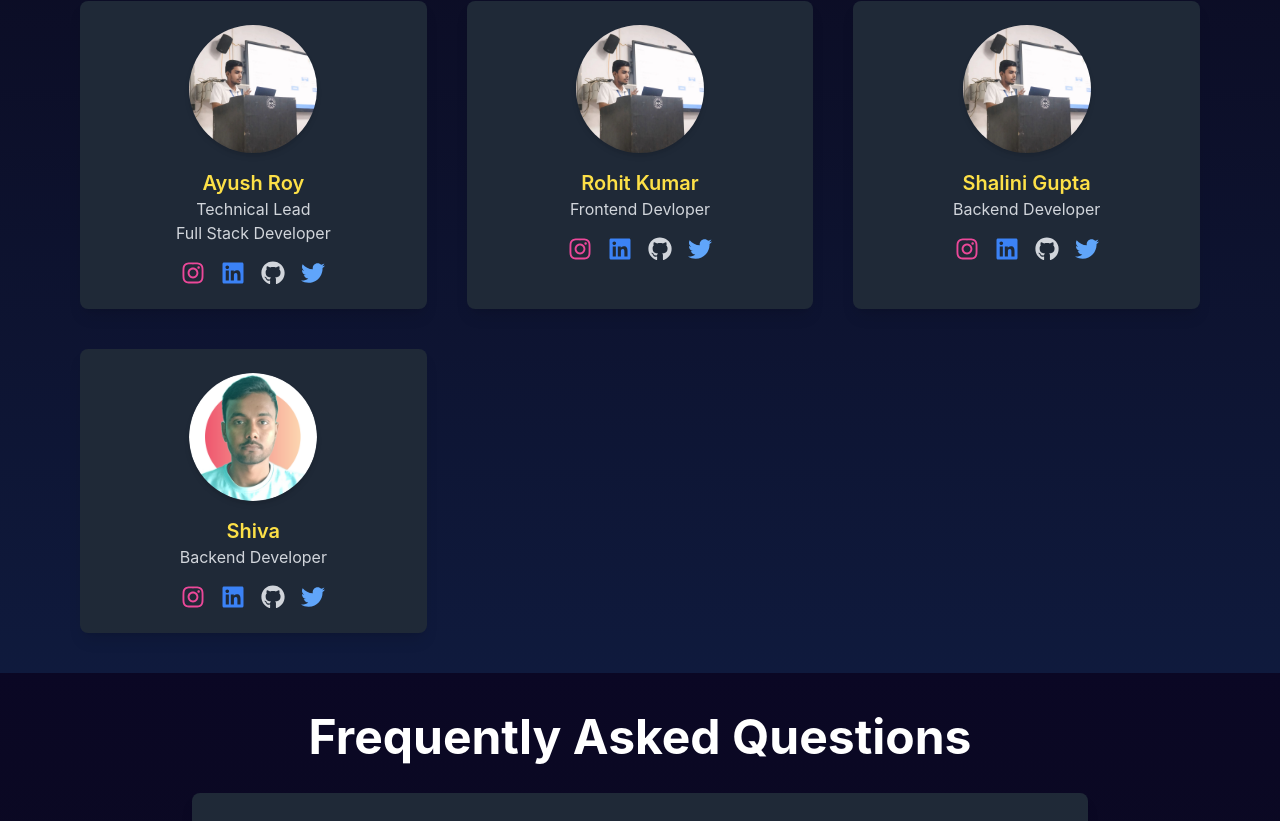
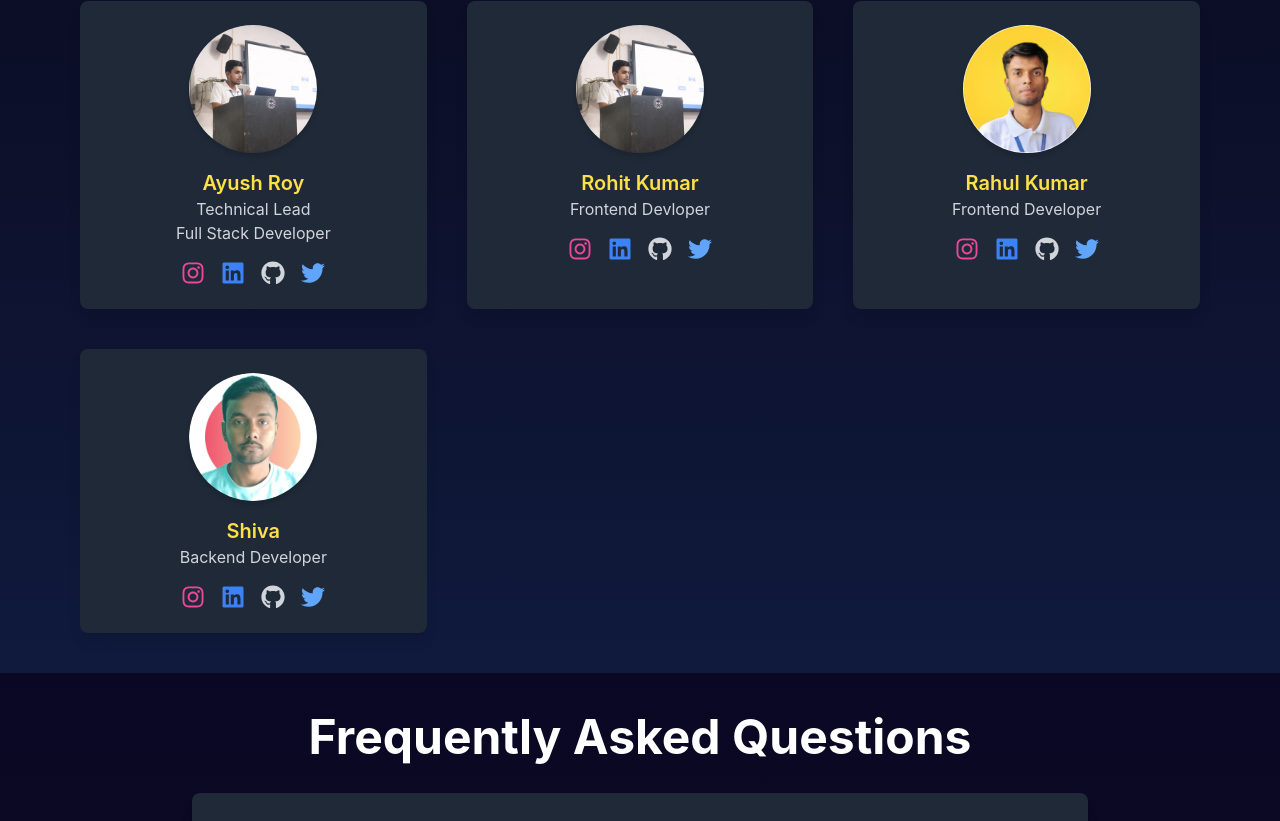
Before and after one commit to therahulkumarofficial/stagevibe2.0, a React (Vite) app: page / in a window 1280 px wide. Shown: the part 3717-4538 px from the top of the page. Built offline with nearby package versions, Linux system fonts and the light colour scheme.

Commit message:
Add social media links and update my profile image

```diff
--- a/src/components/Team.jsx
+++ b/src/components/Team.jsx
@@ -1,7 +1,8 @@
 import React from 'react';
 import { FaInstagram, FaLinkedin, FaGithub, FaTwitter } from 'react-icons/fa'; // Icons for social media
-import ayush from '..//assets/team/ayush.png';
-import shiva from '..//assets/team/shiva.png';
+import ayush from '../assets/team/ayush.png';
+import shiva from '../assets/team/shiva.png';
+import rahul from '../assets/team/rahul.png';
 
 // Example team data
 const teamMembers = [
@@ -28,13 +29,13 @@ const teamMembers = [
         twitter: 'https://twitter.com/rohitkumar',
     },
     {
-        name: 'Shalini Gupta',
-        role: 'Backend Developer',
-        image: ayush,
-        instagram: 'https://instagram.com/ayushroyl',
-        linkedin: 'https://www.linkedin.com/in/shalinigupta',
-        github: 'https://github.com/shalinigupta',
-        twitter: 'https://twitter.com/shalinigupta',
+        name: 'Rahul Kumar',
+        role: 'Frontend Developer',
+        image: rahul,
+        instagram: 'https://www.instagram.com/therahulkumar9',
+        linkedin: 'https://www.linkedin.com/in/therahulkumar9',
+        github: 'https://github.com/therahulkumar9',
+        twitter: 'https://x.com/therahulkumar9',
     },
     {
         name: 'Shiva',
```
Also changed, not shown: src/assets/team/rahul.png (added).
